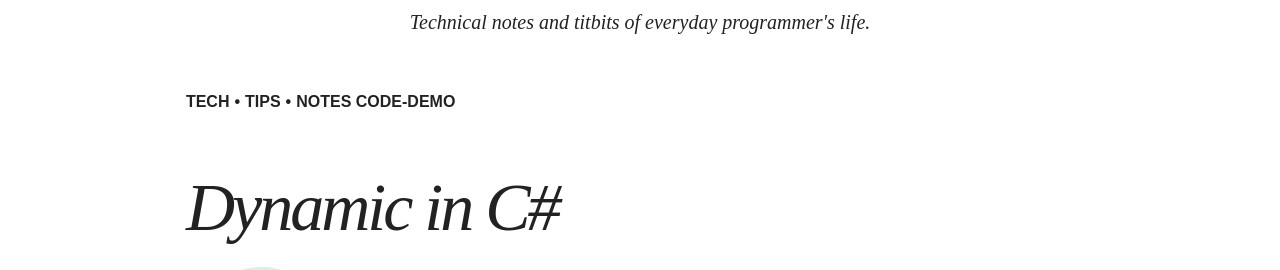
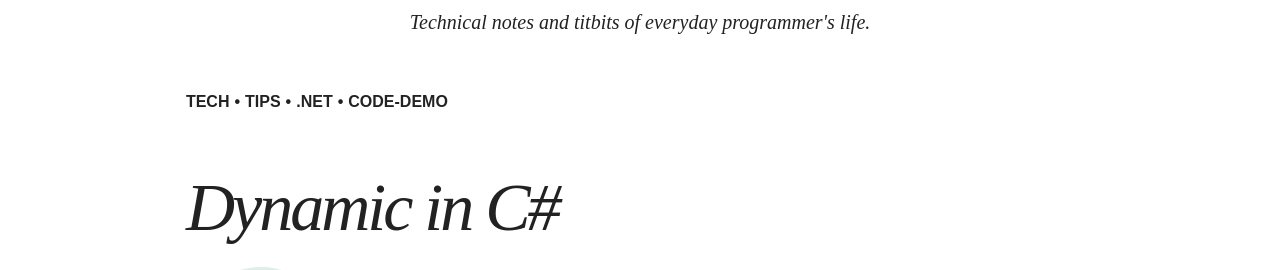
Before and after one commit to chakrabar/chakrabar.github.io, a Jekyll site: the page built from _posts/articles/2017-11-14-dynamic-in-csharp.md, in a window 1280 px wide and 900 px high. Shown: the part 361-631 px from the top of the window. Built offline with Jekyll 4.4.1, drawn with Linux system fonts in a browser that asks for light colours; nearby versions of some CDN libraries.

```diff
--- a/_posts/articles/2017-11-14-dynamic-in-csharp.md
+++ b/_posts/articles/2017-11-14-dynamic-in-csharp.md
@@ -2,7 +2,7 @@
 layout: post
 title: "Dynamic in C#"
 date: 2017-11-14
-tags: [tech, tips, notes code-demo]
+tags: [tech, tips, .net, code-demo]
 excerpt: "A quick introduction to dynamic in C# and comparison with var and object keywords."
 categories: articles
 share: true
```
Also changed, not shown: images/ac/Prc_toon_full.png (added), images/ac/finger_couple.jpg (added), images/ac/prc_toon.jpg (added), images/ac/simu_bot.png (added).
